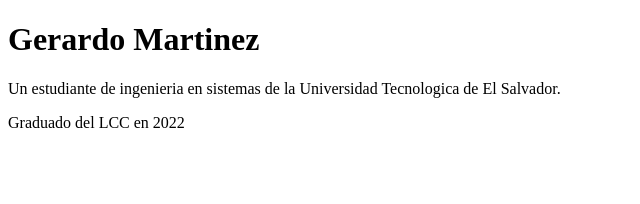
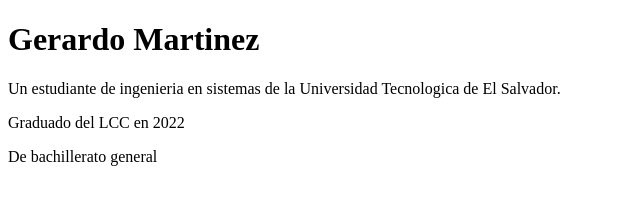
Before and after one commit to GerriG/Seminario_Git_Github, a plain HTML site: page index.html in a window 1280 px wide. Shown: the whole page, without its empty margins (0-640 px from the left). Drawn offline with Linux system fonts and the light colour scheme.

Commit message:
Agregue la especialidad de bachillerato

```diff
--- a/index.html
+++ b/index.html
@@ -11,6 +11,6 @@
         Un estudiante de ingenieria en sistemas de la Universidad Tecnologica de El Salvador.
     </p>
     <p>Graduado del LCC en 2022</p>
-
+    <p>De bachillerato general</p>
 </body>
 </html>
```
